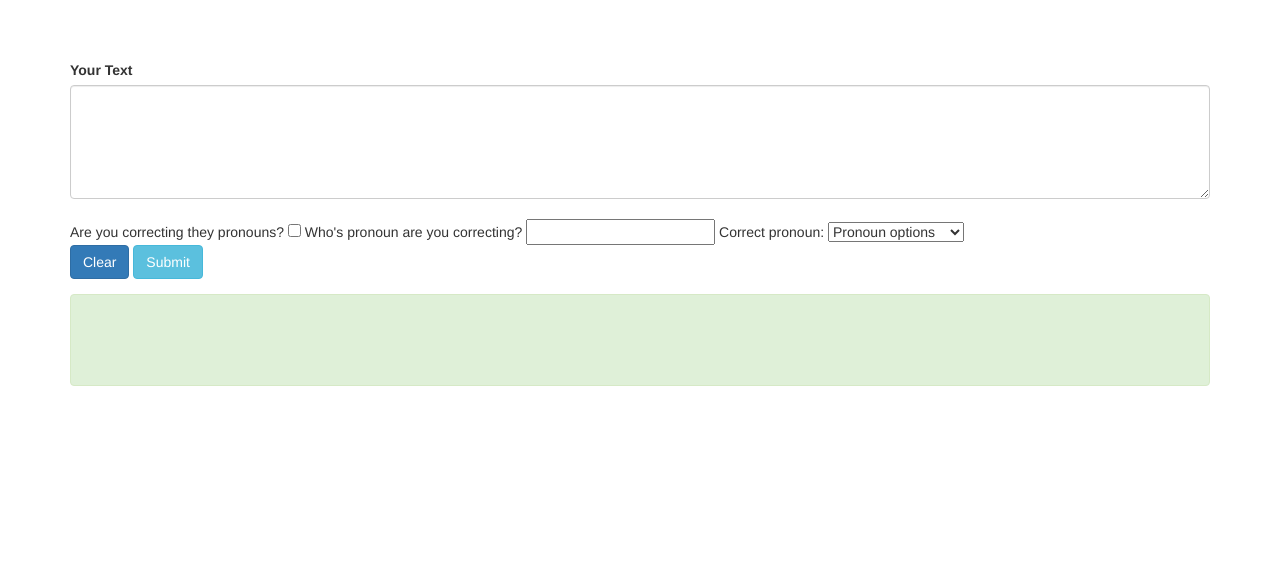
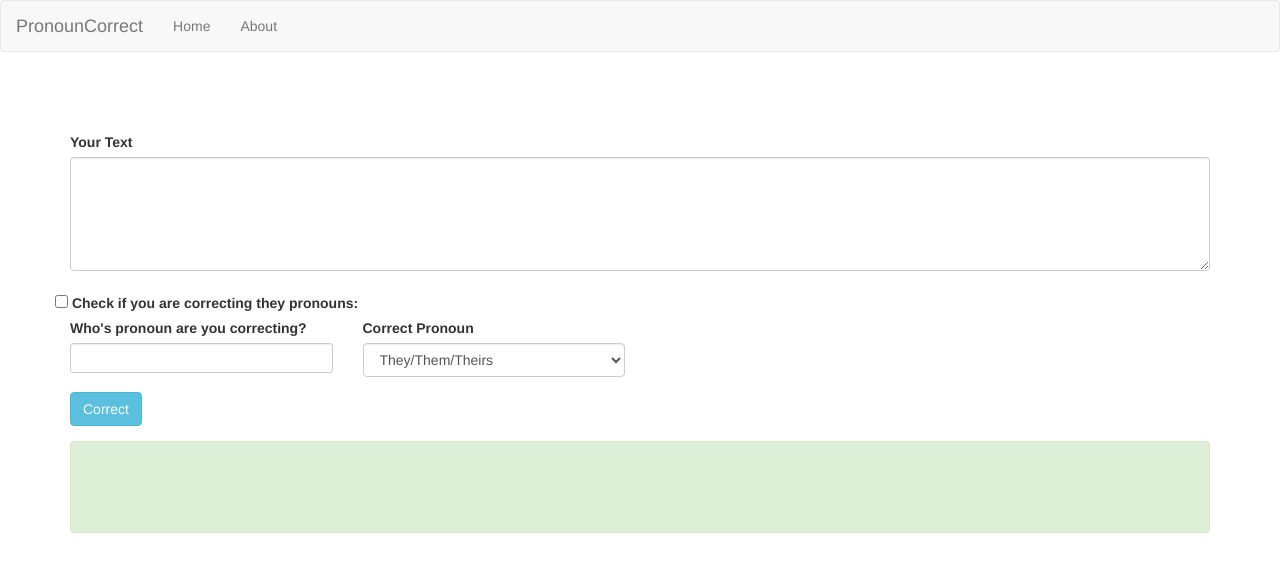
Before and after one commit to iris-lux/pronoun-correct, a Flask app: page / in a window 1280 px wide. Shown: the top 572 px of the page. Run offline with Flask 2, Linux system fonts and the light colour scheme; some libraries are stand-ins or nearby versions.

Commit message:
polished front-end forms

```diff
--- a/app/routes.py
+++ b/app/routes.py
@@ -13,12 +13,6 @@ from simplenlg.framework import NLGFactory
 from simplenlg.phrasespec import SPhraseSpec
 from simplenlg.features import Feature
 import re
-
-
-
-
-
-#have a switch for updating they/them pronouns: neuralcoref.add_to_pipe(nlp, greedyness=0.6)
 
 def find_cluster(target_name, doc):
     for cluster in doc._.coref_clusters:
@@ -73,6 +67,9 @@ def head_replacement(head):
 # if pronoun_replacement is not gramatically plural, and if pronoun.text is they/them/theirs/themselves/themself
 # then append hash of head token and method call to replace_plural_head(head)
 def replace_plural_head(head):
+    print(head.text)
+    if(head.text == "'re"):
+        return "'s"
     regex = re.compile('[a-z]+')
     lex = Lexicon.getDefaultLexicon()
     realiser = Realiser(lex)
@@ -80,7 +77,11 @@ def replace_plural_head(head):
     p = nlgFactory.createClause()
     p.setVerb(head.text)
     p.setSubject("she")
-    return regex.match(realiser.realiseSentence(p).split(" ")[1]).group()
+    verb_match = regex.match(realiser.realiseSentence(p).split(" ")[1])
+    if(verb_match):
+        return verb_match.group()
+    else:
+        return head.text
 
 def list_pronouns(mentions, pronoun_replacement):
     #make this list a list of tuples? or a hash? hash two keys, altered_token, replacement
@@ -101,7 +102,7 @@ def list_present_tense_heads(pronouns, pronoun_replacement):
         if(pronoun_replacement.gramatically_plural and pronoun['token'].dep_ == 'nsubj' and pronoun['token'].head.tag_ == 'VBZ'):
             print(spacy.explain(pronoun['token'].head.tag_))
             present_tense_heads.append({'token': pronoun['token'].head, 'replacement_text': head_replacement(pronoun['token'].head)})
-        elif((pronoun['token'].text in they_them ) and pronoun['token'].dep_ == 'nsubj' and pronoun['token'].head.tag_ == 'VBP'):
+        elif((pronoun['token'].text.lower() in they_them ) and pronoun['token'].dep_ == 'nsubj' and pronoun['token'].head.tag_ == 'VBP'):
             present_tense_heads.append({'token': pronoun['token'].head, 'replacement_text': replace_plural_head(pronoun['token'].head)})
 
     return present_tense_heads
@@ -173,9 +174,9 @@ def process():
 
 
     return render_template("index.html", translated = output, orig_text = rawtext)
-@app.route('/revert', methods = ["POST"])
-def revert():
-    return None
+@app.route('/about')
+def about():
+    return render_template("about.html")
 
 if __name__ == '__main__':
 	app.run(debug=True)
--- /dev/null
+++ b/app/templates/about.html
@@ -0,0 +1,4 @@
+<!DOCTYPE html>
+<html>
+    <b>About</b>
+</html>
--- a/app/templates/index.html
+++ b/app/templates/index.html
@@ -20,6 +20,17 @@
     </script>
 </head>
 
+<nav class="navbar navbar-default">
+  <div class="container-fluid">
+    <div class="navbar-header">
+      <a class="navbar-brand" href="{{ url_for('index') }}">PronounCorrect</a>
+    </div>
+    <ul class="nav navbar-nav">
+      <li><a href="{{ url_for('index') }}">Home</a></li>
+      <li><a href="{{ url_for('about') }}">About</a></li>
+    </ul>
+  </div>
+</nav>
 <body>
 <br/>
 <br/>
@@ -29,25 +40,34 @@
         <form method="POST" action="/process">
             <div class="form-group">
                     <label>Your Text</label>
-            <textarea type="text" rows="5" cols="5" class="form-control"  name="rawtext" required="true"></textarea>
+            <textarea type="text" rows="5" cols="5" class="form-control"  name="rawtext" required="true" id = 'area'></textarea>
             <br/>
-            Are you correcting they pronouns?  <input type="checkbox" name="correcting_they" value= {{True}}></input>
-            Who's pronoun are you correcting? <input type = "text" name = "name" required = "true"></input>
-            Correct pronoun:
-            <select class="custom-select" name = 'pronoun_replacement'>
-              <option selected>Pronoun options</option>
-              <option value="they">They/Them/Theirs</option>
-              <option value="she">She/Her/Hers</option>
-              <option value="he">He/Him/His</option>
-            </select>
-			      <br/>
-            <button type="reset" class="btn btn-primary"><i class="fa fa-eraser"></i> Clear</button>
-            <button type="submit" class="btn btn-info"><i class="fa fa-database"></i> Submit</button>
-        </div>
+            <div class="row">
+              <div class="form-check">
+                <input class ="form-check-input" type="checkbox" id = "correcting_they" name="correcting_they" value= {{True}} >
+                <label class = "form-check-label" for="correcting_they">Check if you are correcting they pronouns: </label>
+              </div>
+            </div>
+            <div class="row">
+              <div class="form-group col-lg-3">
+                <label for="name">Who's pronoun are you correcting? </label>
+                <input type = "text" id = "name" name = "name" required = "true" class ="form-control input-sm">
+              </div>
+              <div class="form-group col-lg-3">
+                <label for="pronoun_replacement">Correct Pronoun</label>
+                <select class="form-control" name = 'pronoun_replacement' id = 'pronoun_replacement'>
+                  <option value="they">They/Them/Theirs</option>
+                  <option value="she">She/Her/Hers</option>
+                  <option value="he">He/Him/His</option>
+                </select>
+              </div>
+            </div>
+            <button type="submit" class="btn btn-info"><i class="fa fa-database"></i> Correct</button>
+          </div>
         </form>
     </div>
     <div class="container">
-    	<div class="alert alert-success" role="alert" style = 'white-space:pre-wrap;'>
+    	<div class="alert alert-success" role="alert" style = 'white-space:pre-wrap;'id = "corrections">
         {%for chunk in translated%}
             {%-if chunk.is_pronoun -%}
               <a href = '#' class = 'corrected_text' style="color: rgb(192, 19, 106);font-weight: bold;" id = {{'corrected_' ~ chunk.index}} onclick='revertChange("{{chunk.orig_text}}", "{{chunk.index}}")' data-toggle="tooltip" title="Corrected: click to revert change">{{chunk.text}}</a>
```
